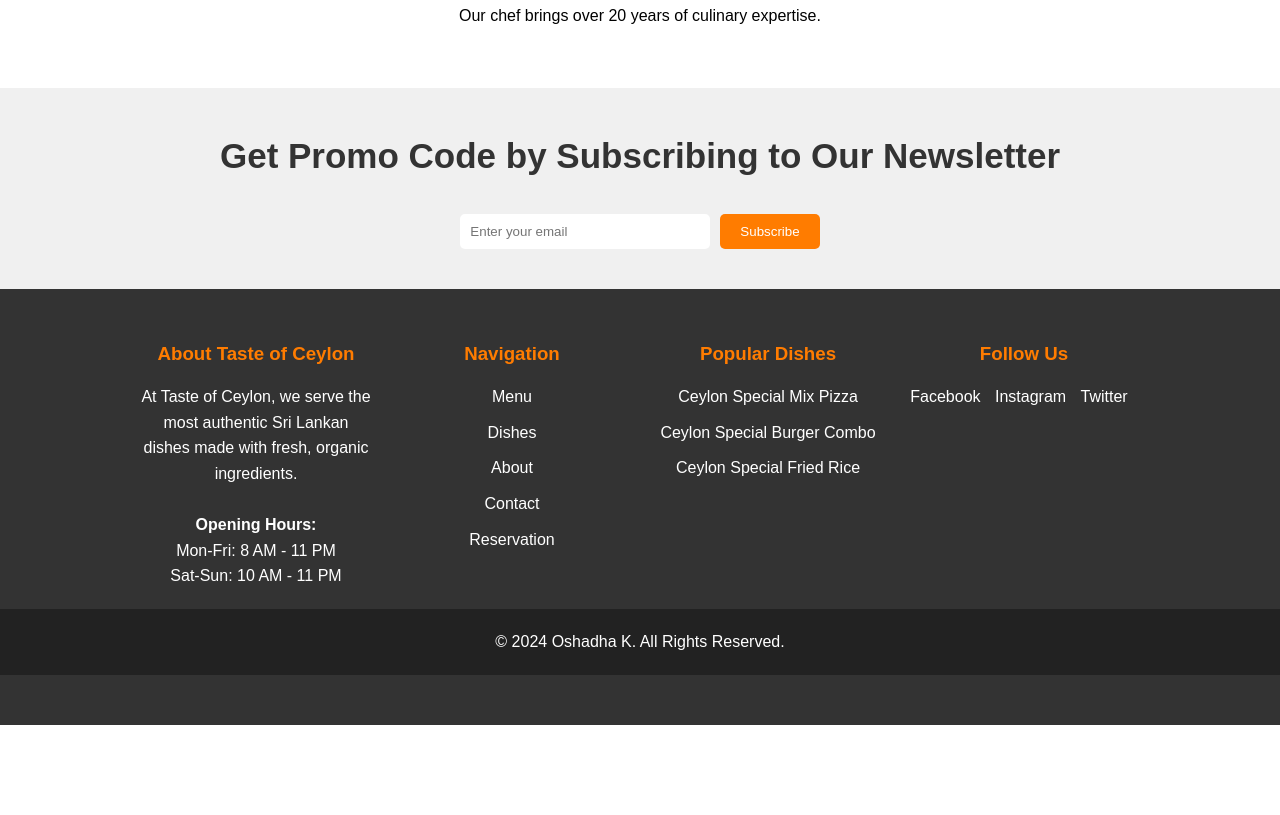
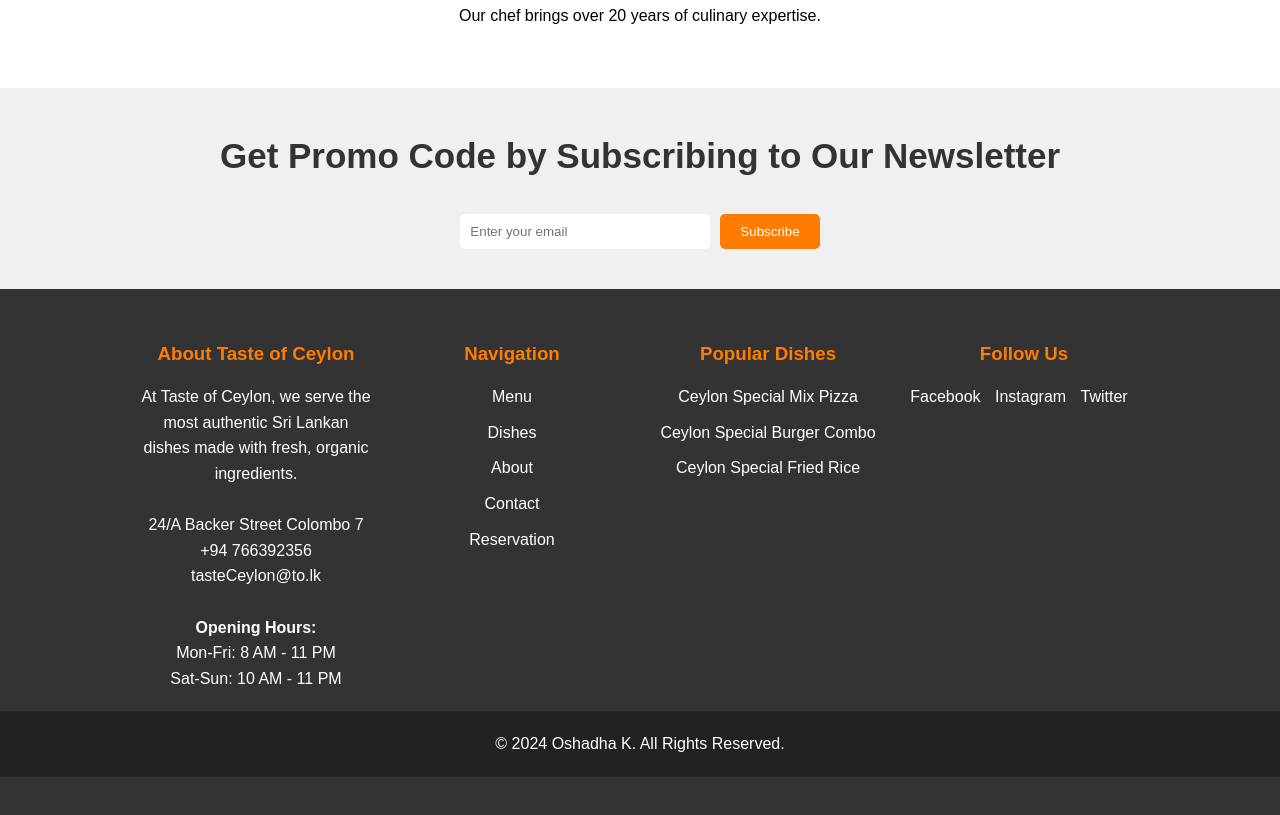
Before and after one commit to OKSamarasinghe/Taste_of_Ceylon, a plain HTML site: page index.html in a window 1280 px wide. Shown: the part 3214-4029 px from the top of the page. Before the commit the page ends 3939 px from the top, so only its background shows below. Drawn offline with Linux system fonts and the light colour scheme.

Commit message:
footer index

```diff
--- a/index.html
+++ b/index.html
@@ -116,6 +116,9 @@
             <div class="footer-description">
                 <h3>About Taste of Ceylon</h3>
                 <p>At Taste of Ceylon, we serve the most authentic Sri Lankan dishes made with fresh, organic ingredients.</p></br>
+                <p>24/A Backer Street Colombo 7</p>
+                <P>+94 766392356</P>
+                <P>tasteCeylon@to.lk</P><br/>
                 <p><strong>Opening Hours:</strong><br>Mon-Fri: 8 AM - 11 PM<br>Sat-Sun: 10 AM - 11 PM</p>
             </div>
             <div class="footer-navigation">
```
